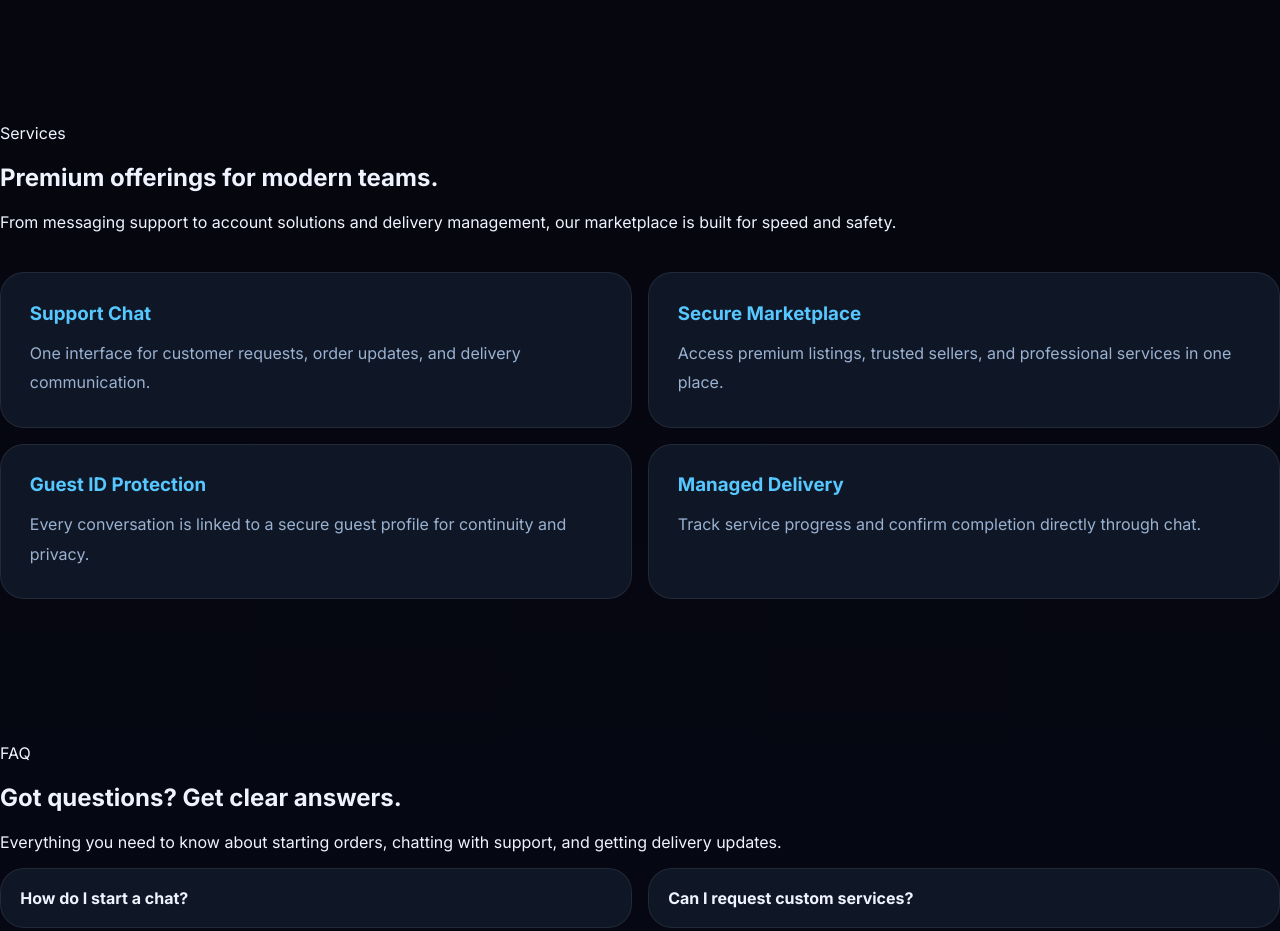
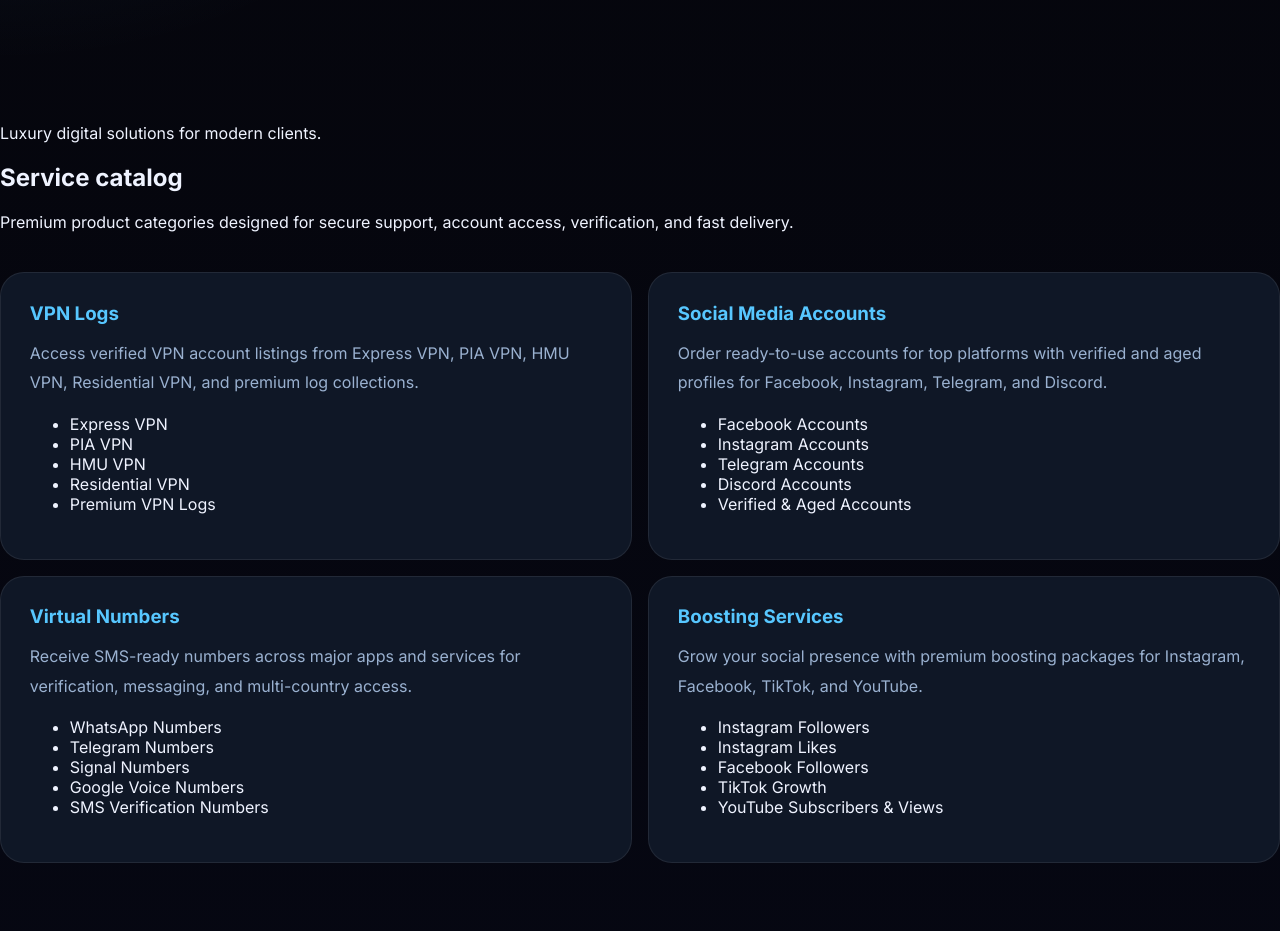
Before and after one commit to cyrilsofdevpro/GIWU, a plain HTML site: page index.html in a window 1280 px wide. Shown: the part 580-1511 px from the top of the page. Drawn offline with Linux system fonts and the light colour scheme.

Commit message:
feat(home): update service catalog with luxury digital solutions and full feature lists

```diff
--- a/index.html
+++ b/index.html
@@ -50,15 +50,15 @@
     <section class="section" id="services">
       <div class="container">
         <div class="section-intro">
-          <p class="hero-text">Services</p>
-          <h2>Premium offerings for modern teams.</h2>
-          <p class="hero-text">From messaging support to account solutions and delivery management, our marketplace is built for speed and safety.</p>
+          <p class="hero-text">Luxury digital solutions for modern clients.</p>
+          <h2>Service catalog</h2>
+          <p class="hero-text">Premium product categories designed for secure support, account access, verification, and fast delivery.</p>
         </div>
         <div class="cards-grid">
-          <article class="card"><h3>Support Chat</h3><p>One interface for customer requests, order updates, and delivery communication.</p></article>
-          <article class="card"><h3>Secure Marketplace</h3><p>Access premium listings, trusted sellers, and professional services in one place.</p></article>
-          <article class="card"><h3>Guest ID Protection</h3><p>Every conversation is linked to a secure guest profile for continuity and privacy.</p></article>
-          <article class="card"><h3>Managed Delivery</h3><p>Track service progress and confirm completion directly through chat.</p></article>
+          <article class="card"><h3>VPN Logs</h3><p>Access verified VPN account listings from Express VPN, PIA VPN, HMU VPN, Residential VPN, and premium log collections.</p><ul><li>Express VPN</li><li>PIA VPN</li><li>HMU VPN</li><li>Residential VPN</li><li>Premium VPN Logs</li></ul></article>
+          <article class="card"><h3>Social Media Accounts</h3><p>Order ready-to-use accounts for top platforms with verified and aged profiles for Facebook, Instagram, Telegram, and Discord.</p><ul><li>Facebook Accounts</li><li>Instagram Accounts</li><li>Telegram Accounts</li><li>Discord Accounts</li><li>Verified & Aged Accounts</li></ul></article>
+          <article class="card"><h3>Virtual Numbers</h3><p>Receive SMS-ready numbers across major apps and services for verification, messaging, and multi-country access.</p><ul><li>WhatsApp Numbers</li><li>Telegram Numbers</li><li>Signal Numbers</li><li>Google Voice Numbers</li><li>SMS Verification Numbers</li></ul></article>
+          <article class="card"><h3>Boosting Services</h3><p>Grow your social presence with premium boosting packages for Instagram, Facebook, TikTok, and YouTube.</p><ul><li>Instagram Followers</li><li>Instagram Likes</li><li>Facebook Followers</li><li>TikTok Growth</li><li>YouTube Subscribers & Views</li></ul></article>
         </div>
       </div>
     </section>
```
